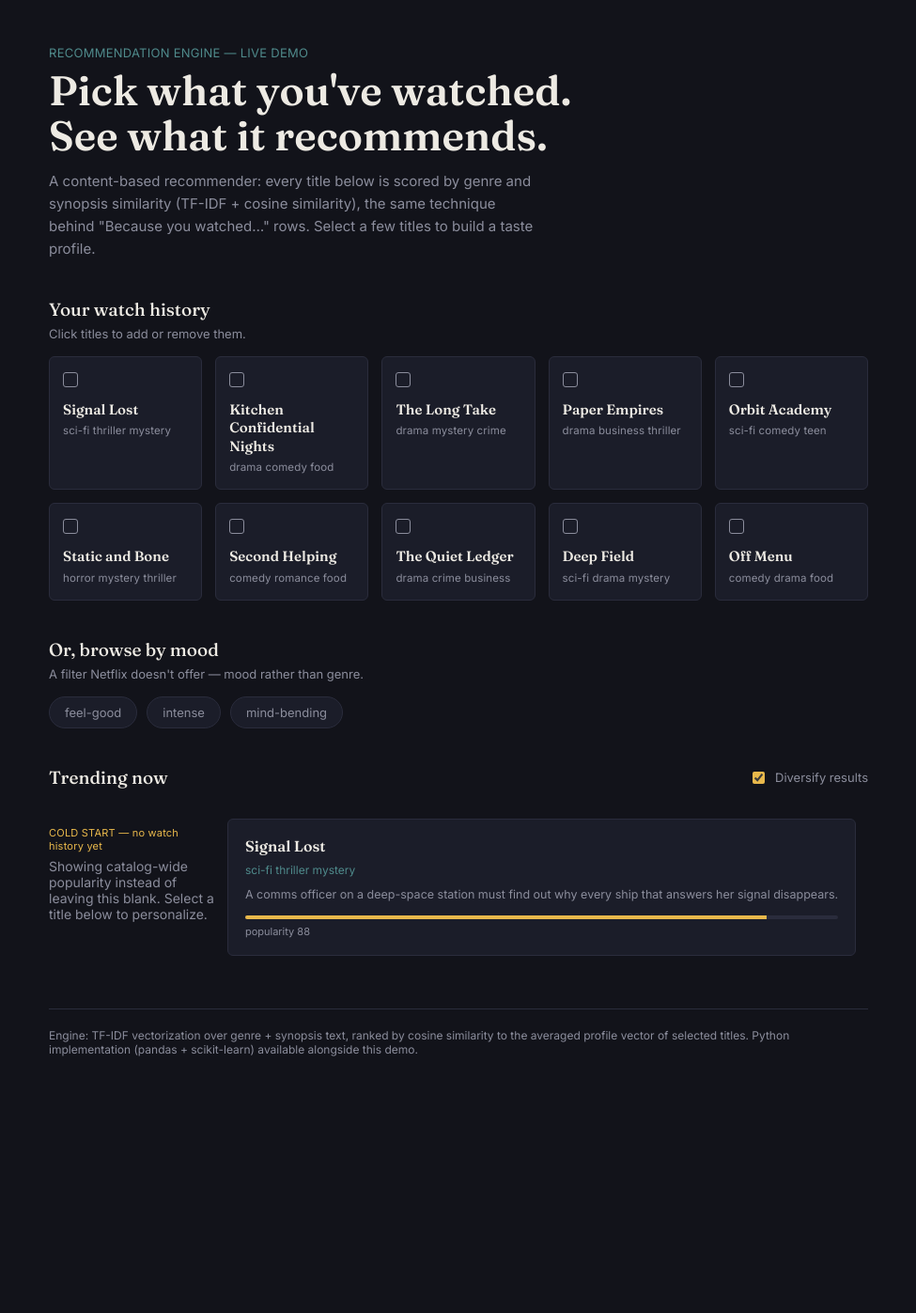
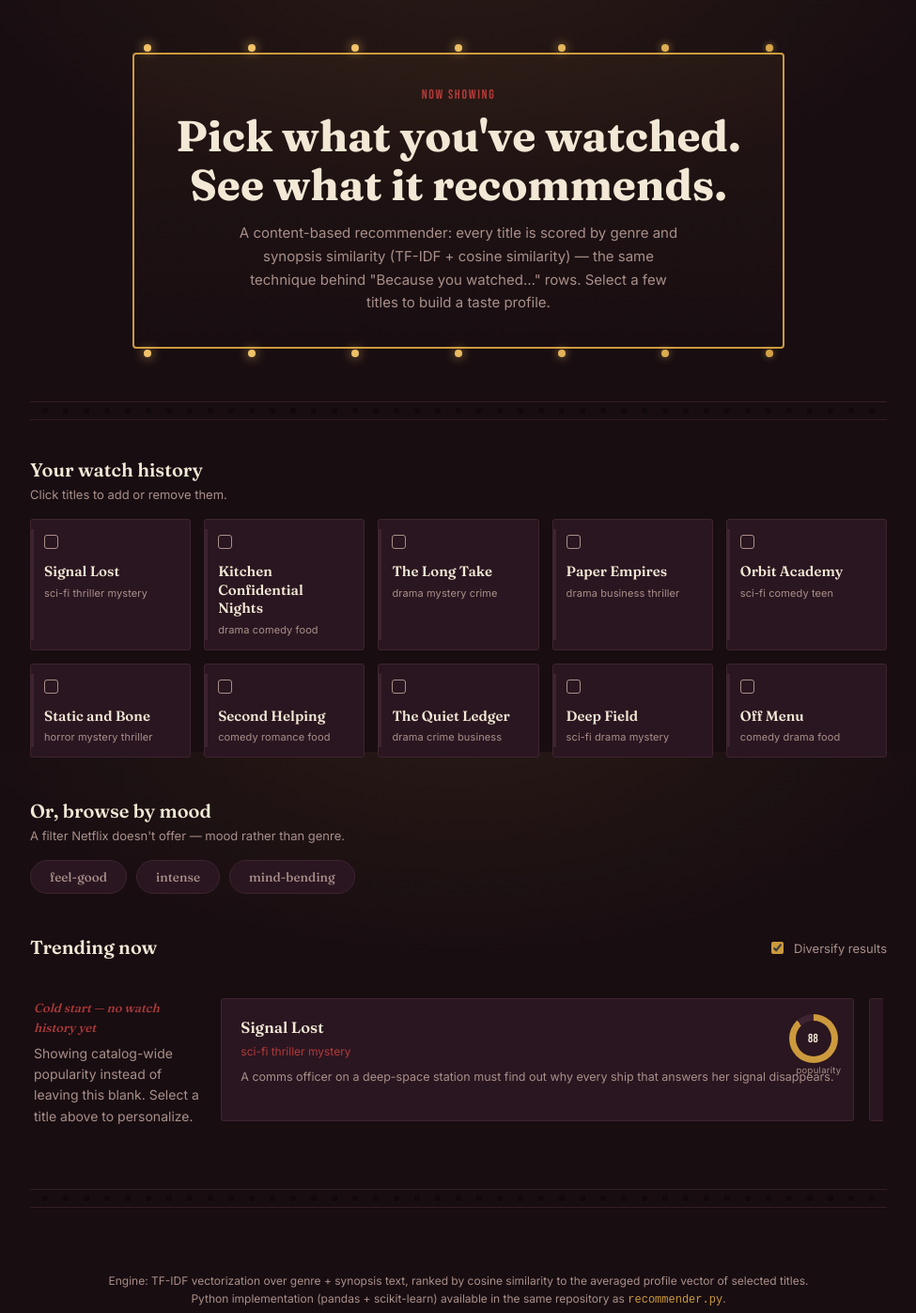
Before and after one commit to Sowji5/Content-Based-Recommendation-Engine, a plain HTML site: page index.html in a window 1280 px wide. Shown: the whole page at 94% size, without its empty margins (152-1127 px from the left). Before the commit the page ends 1204 px from the top, so only its background shows below. Drawn offline with Linux system fonts and the light colour scheme.

Commit message:
Update index.html

```diff
--- a/index.html
+++ b/index.html
@@ -4,85 +4,162 @@
 <meta charset="UTF-8">
 <title>Reelist — Recommendation Engine Demo</title>
 <style>
-  @import url('https://fonts.googleapis.com/css2?family=Fraunces:opsz,wght@9..144,500;9..144,600&family=Inter:wght@400;500;600&display=swap');
+  @import url('https://fonts.googleapis.com/css2?family=Fraunces:opsz,wght@9..144,500;9..144,600;9..144,700&family=Inter:wght@400;500;600&family=Bebas+Neue&display=swap');
 
   :root{
-    --bg:#12131a;
-    --surface:#1b1d29;
-    --surface-hover:#232538;
-    --text:#edeae3;
-    --text-dim:#8b8d9c;
-    --gold:#e8b84b;
-    --teal:#4f8a8b;
-    --border:#2a2c3c;
+    --velvet:#180d11;
+    --velvet-deep:#0f080a;
+    --surface:#2a1620;
+    --surface-hover:#331b28;
+    --cream:#f2e8d5;
+    --dim:#a98f8a;
+    --brass:#cc9a3d;
+    --brass-bright:#f0c369;
+    --rust:#b23a3a;
+    --line:#3d2430;
   }
   *{box-sizing:border-box;}
+  ::selection{background:var(--brass);color:var(--velvet-deep);}
   body{
     margin:0;
-    background:var(--bg);
-    color:var(--text);
+    background:
+      radial-gradient(ellipse 900px 500px at 50% -10%, rgba(204,154,61,0.10), transparent 60%),
+      var(--velvet);
+    background-attachment:fixed;
+    color:var(--cream);
     font-family:'Inter',sans-serif;
     min-height:100vh;
   }
-  .wrap{max-width:920px;margin:0 auto;padding:48px 24px 80px;}
-  header{margin-bottom:40px;}
-  .kicker{color:var(--teal);font-size:13px;letter-spacing:0.02em;margin:0 0 8px;}
+  .wrap{max-width:960px;margin:0 auto;padding:0 24px 90px;}
+
+  /* ---------- Marquee header ---------- */
+  .marquee{
+    position:relative;
+    text-align:center;
+    padding:56px 20px 44px;
+    margin-bottom:12px;
+  }
+  .marquee-frame{
+    display:inline-block;
+    position:relative;
+    padding:34px 44px;
+    border:2px solid var(--brass);
+    border-radius:4px;
+    background:linear-gradient(180deg, rgba(204,154,61,0.06), transparent);
+  }
+  .bulb-row{
+    position:absolute;
+    left:10px; right:10px; top:-11px;
+    display:flex;
+    justify-content:space-between;
+  }
+  .bulb-row.bottom{ top:auto; bottom:-11px; }
+  .bulb{
+    width:8px;height:8px;border-radius:50%;
+    background:var(--brass);
+    box-shadow:0 0 0 rgba(240,195,105,0);
+    animation:flicker 3.2s ease-in-out infinite;
+  }
+  @keyframes flicker{
+    0%,100%{ background:var(--brass); box-shadow:0 0 6px rgba(240,195,105,0.4); }
+    50%{ background:var(--brass-bright); box-shadow:0 0 12px rgba(240,195,105,0.9); }
+  }
+  .kicker{
+    font-family:'Bebas Neue',sans-serif;
+    letter-spacing:0.12em;
+    color:var(--rust);
+    font-size:14px;
+    margin:0 0 10px;
+  }
   h1{
     font-family:'Fraunces',serif;
-    font-weight:600;
-    font-size:clamp(32px,5vw,44px);
-    margin:0 0 12px;
-    line-height:1.1;
+    font-weight:700;
+    font-size:clamp(30px,5vw,46px);
+    margin:0 0 14px;
+    line-height:1.12;
+    color:var(--cream);
   }
-  .sub{color:var(--text-dim);font-size:15px;max-width:520px;line-height:1.6;margin:0;}
+  .sub{
+    color:var(--dim);
+    font-size:15px;
+    max-width:480px;
+    margin:0 auto;
+    line-height:1.65;
+  }
 
-  section{margin-bottom:40px;}
+  /* ---------- Film-strip divider ---------- */
+  .filmstrip{
+    height:20px;
+    margin:8px 0 40px;
+    background-image:
+      radial-gradient(circle, var(--velvet-deep) 3px, transparent 3.5px);
+    background-size:22px 20px;
+    background-position:center;
+    border-top:1px solid var(--line);
+    border-bottom:1px solid var(--line);
+    opacity:0.7;
+  }
+
+  section{margin-bottom:44px;}
   h2{
     font-family:'Fraunces',serif;
-    font-weight:500;
-    font-size:19px;
-    margin:0 0 16px;
-    color:var(--text);
+    font-weight:600;
+    font-size:20px;
+    margin:0 0 6px;
+    color:var(--cream);
   }
-  .hint{color:var(--text-dim);font-size:13px;margin:-10px 0 16px;}
+  .hint{color:var(--dim);font-size:13px;margin:0 0 18px;}
 
+  /* ---------- Watch-history grid ---------- */
   .grid{
     display:grid;
-    grid-template-columns:repeat(auto-fill,minmax(140px,1fr));
+    grid-template-columns:repeat(auto-fill,minmax(150px,1fr));
     gap:14px;
   }
   .card{
+    position:relative;
     background:var(--surface);
-    border:1px solid var(--border);
-    border-radius:6px;
-    padding:16px 14px;
+    border:1px solid var(--line);
+    border-radius:3px;
+    padding:16px 14px 14px;
     cursor:pointer;
-    transition:transform .15s ease, background .15s ease, border-color .15s ease;
+    transition:transform .2s ease, background .2s ease, border-color .2s ease, box-shadow .2s ease;
     user-select:none;
   }
-  .card:hover{background:var(--surface-hover);transform:translateY(-2px);}
+  .card::before{
+    content:'';
+    position:absolute; left:0; top:10px; bottom:10px; width:3px;
+    background:var(--line);
+    transition:background .2s ease;
+  }
+  .card:hover{
+    background:var(--surface-hover);
+    transform:translateY(-3px) rotate(-0.6deg);
+    box-shadow:0 10px 24px rgba(0,0,0,0.35);
+  }
   .card.selected{
-    border-color:var(--gold);
-    background:linear-gradient(180deg, rgba(232,184,75,0.08), var(--surface));
+    border-color:var(--brass);
+    box-shadow:0 0 0 1px var(--brass), 0 10px 24px rgba(0,0,0,0.35);
   }
+  .card.selected::before{ background:var(--brass); }
   .card .badge{
     display:inline-block;
-    width:16px;height:16px;
+    width:15px;height:15px;
     border-radius:3px;
-    border:1.5px solid var(--text-dim);
+    border:1.5px solid var(--dim);
     margin-bottom:10px;
     position:relative;
   }
   .card.selected .badge{
-    border-color:var(--gold);
-    background:var(--gold);
+    border-color:var(--brass);
+    background:var(--brass);
   }
   .card.selected .badge::after{
     content:'';
     position:absolute;
     left:4px;top:1px;
     width:4px;height:8px;
-    border:solid var(--bg);
+    border:solid var(--velvet-deep);
     border-width:0 2px 2px 0;
     transform:rotate(45deg);
   }
@@ -93,77 +170,36 @@
     line-height:1.3;
     margin-bottom:6px;
   }
-  .card .genres{font-size:11.5px;color:var(--text-dim);letter-spacing:0.01em;}
+  .card .genres{font-size:11px;color:var(--dim);letter-spacing:0.01em;}
 
-  .row{
-    display:flex;
-    gap:14px;
-    overflow-x:auto;
-    padding-bottom:8px;
-  }
-  .rec-card{
-    background:var(--surface);
-    border:1px solid var(--border);
-    border-radius:6px;
-    padding:18px;
-    min-width:190px;
-    flex:0 0 auto;
-  }
-  .rec-card .title{
-    font-family:'Fraunces',serif;
-    font-weight:600;
-    font-size:16px;
-    margin-bottom:8px;
-  }
-  .rec-card .genres{font-size:12px;color:var(--teal);margin-bottom:10px;}
-  .rec-card .desc{font-size:12.5px;color:var(--text-dim);line-height:1.5;margin-bottom:12px;}
-  .score-bar{
-    height:4px;
-    background:var(--border);
-    border-radius:2px;
-    overflow:hidden;
-  }
-  .score-fill{height:100%;background:var(--gold);}
-  .score-label{font-size:11px;color:var(--text-dim);margin-top:6px;}
-
-  .empty{
-    color:var(--text-dim);
-    font-size:14px;
-    padding:24px 0;
-  }
-  .empty .tag{
-    display:inline-block;
-    color:var(--gold);
-    font-size:11px;
-    letter-spacing:0.02em;
-    margin-bottom:6px;
-  }
-
+  /* ---------- Mood chips ---------- */
   .chips{display:flex;gap:10px;flex-wrap:wrap;}
   .chip{
     background:var(--surface);
-    border:1px solid var(--border);
-    color:var(--text-dim);
-    font-size:13px;
-    padding:8px 16px;
+    border:1px solid var(--line);
+    color:var(--dim);
+    font-family:'Fraunces',serif;
+    font-size:13.5px;
+    padding:9px 20px;
     border-radius:999px;
     cursor:pointer;
-    transition:all .15s ease;
+    transition:all .18s ease;
   }
-  .chip:hover{border-color:var(--teal);color:var(--text);}
+  .chip:hover{border-color:var(--rust);color:var(--cream);}
   .chip.active{
-    background:var(--teal);
-    border-color:var(--teal);
-    color:var(--bg);
+    background:var(--rust);
+    border-color:var(--rust);
+    color:var(--cream);
   }
 
+  /* ---------- Recommendation row ---------- */
   .recs-header{
     display:flex;
     align-items:baseline;
     justify-content:space-between;
     flex-wrap:wrap;
     gap:10px;
-    margin-bottom:16px;
+    margin-bottom:18px;
   }
   .recs-header h2{margin:0;}
   .toggle{
@@ -171,34 +207,130 @@
     align-items:center;
     gap:8px;
     font-size:13px;
-    color:var(--text-dim);
+    color:var(--dim);
     cursor:pointer;
   }
-  .toggle input{accent-color:var(--gold);}
+  .toggle input{accent-color:var(--brass);}
 
-  .why{
+  .row{
+    display:flex;
+    gap:16px;
+    overflow-x:auto;
+    padding:4px 4px 14px;
+  }
+  .rec-card{
+    background:var(--surface);
+    border:1px solid var(--line);
+    border-radius:3px;
+    padding:20px;
+    min-width:210px;
+    flex:0 0 auto;
+    position:relative;
+  }
+  .rec-card .title{
+    font-family:'Fraunces',serif;
+    font-weight:600;
+    font-size:16.5px;
+    margin-bottom:8px;
+    padding-right:60px;
+  }
+  .rec-card .genres{font-size:12px;color:var(--rust);margin-bottom:10px;}
+  .rec-card .why{
     font-size:11.5px;
-    color:var(--gold);
+    color:var(--brass-bright);
     margin-bottom:10px;
+    font-style:italic;
+  }
+  .rec-card .desc{font-size:12.5px;color:var(--dim);line-height:1.55;}
+
+  /* circular film-reel style match meter, top-right of each card */
+  .meter{
+    position:absolute;
+    top:16px; right:16px;
+    width:52px;height:52px;
+    border-radius:50%;
+    background:conic-gradient(var(--brass) calc(var(--pct) * 1%), var(--line) 0);
+    display:flex;align-items:center;justify-content:center;
+  }
+  .meter .hole{
+    width:38px;height:38px;
+    border-radius:50%;
+    background:var(--surface);
+    display:flex;align-items:center;justify-content:center;
+    font-family:'Bebas Neue',sans-serif;
+    font-size:13px;
+    color:var(--cream);
+    letter-spacing:0.02em;
+  }
+  .meter-label{
+    position:absolute;
+    top:70px; right:12px;
+    font-size:9.5px;
+    color:var(--dim);
+    letter-spacing:0.03em;
+    text-align:right;
+    width:60px;
+  }
+
+  .empty{
+    color:var(--dim);
+    font-size:14px;
+    padding:20px 0 8px;
+    line-height:1.6;
+  }
+  .empty .tag{
+    display:inline-block;
+    color:var(--rust);
+    font-family:'Fraunces',serif;
+    font-style:italic;
+    font-size:13px;
+    margin-bottom:6px;
   }
 
   footer{
-    color:var(--text-dim);
+    color:var(--dim);
     font-size:12px;
-    border-top:1px solid var(--border);
-    padding-top:20px;
-    margin-top:20px;
+    line-height:1.6;
+    padding-top:28px;
+    text-align:center;
   }
-  footer code{color:var(--gold);}
+  footer code{color:var(--brass);}
+
+  @media (prefers-reduced-motion: reduce){
+    .bulb{ animation:none; }
+    .card, .card:hover{ transition:none; transform:none; }
+  }
 </style>
 </head>
 <body>
 <div class="wrap">
-  <header>
-    <p class="kicker">RECOMMENDATION ENGINE — LIVE DEMO</p>
-    <h1>Pick what you've watched.<br>See what it recommends.</h1>
-    <p class="sub">A content-based recommender: every title below is scored by genre and synopsis similarity (TF-IDF + cosine similarity), the same technique behind "Because you watched…" rows. Select a few titles to build a taste profile.</p>
-  </header>
+  <div class="marquee">
+    <div class="marquee-frame">
+      <div class="bulb-row">
+        <div class="bulb" style="animation-delay:0s"></div>
+        <div class="bulb" style="animation-delay:0.2s"></div>
+        <div class="bulb" style="animation-delay:0.4s"></div>
+        <div class="bulb" style="animation-delay:0.6s"></div>
+        <div class="bulb" style="animation-delay:0.8s"></div>
+        <div class="bulb" style="animation-delay:1s"></div>
+        <div class="bulb" style="animation-delay:1.2s"></div>
+      </div>
+      <p class="kicker">Now showing</p>
+      <h1>Pick what you've watched.<br>See what it recommends.</h1>
+      <p class="sub">A content-based recommender: every title is scored by genre and synopsis similarity (TF-IDF + cosine similarity) — the same technique behind "Because you watched…" rows. Select a few titles to build a taste profile.</p>
+      <div class="bulb-row bottom">
+        <div class="bulb" style="animation-delay:0.1s"></div>
+        <div class="bulb" style="animation-delay:0.3s"></div>
+        <div class="bulb" style="animation-delay:0.5s"></div>
+        <div class="bulb" style="animation-delay:0.7s"></div>
+        <div class="bulb" style="animation-delay:0.9s"></div>
+        <div class="bulb" style="animation-delay:1.1s"></div>
+        <div class="bulb" style="animation-delay:1.3s"></div>
+      </div>
+    </div>
+  </div>
+
+  <div class="filmstrip"></div>
 
   <section>
     <h2>Your watch history</h2>
@@ -223,8 +355,11 @@
     <div class="row" id="recs"></div>
   </section>
 
+  <div class="filmstrip"></div>
+
   <footer>
-    Engine: TF-IDF vectorization over genre + synopsis text, ranked by cosine similarity to the averaged profile vector of selected titles. Python implementation (pandas + scikit-learn) available alongside this demo.
+    Engine: TF-IDF vectorization over genre + synopsis text, ranked by cosine similarity to the averaged profile vector of selected titles.<br>
+    Python implementation (pandas + scikit-learn) available in the same repository as <code>recommender.py</code>.
   </footer>
 </div>
 
@@ -272,7 +407,6 @@ function cosine(a,b){
   if(na===0||nb===0) return 0;
   return dot/(Math.sqrt(na)*Math.sqrt(nb));
 }
-
 function cosineArr(a,b){ return cosine(a,b); }
 
 function profileVector(ids){
@@ -285,7 +419,7 @@ function explain(profile, candidateIdx, topK=3){
   const cand = vectors[candidateIdx];
   const contributions = vocab.map((w,i) => [w, profile[i]*cand[i]]);
   return contributions.filter(([,v])=>v>0).sort((a,b)=>b[1]-a[1]).slice(0,topK).map(([w])=>w)
-    .filter(w => w.length > 2); // drop tiny stopword-like tokens
+    .filter(w => w.length > 2);
 }
 
 // MMR diversification: balance relevance against novelty vs. already-picked items
@@ -346,6 +480,15 @@ function renderCatalog(){
   });
 }
 
+function meterHtml(pct, label){
+  return `
+    <div class="meter" style="--pct:${pct}">
+      <div class="hole">${Math.round(pct)}</div>
+    </div>
+    <div class="meter-label">${label}</div>
+  `;
+}
+
 function renderRecCards(items, {showWhy=false, profile=null, showPopularity=false}={}){
   recsEl.innerHTML = '';
   const maxScore = Math.max(...items.map(s=>s.score ?? 0), 0.001);
@@ -355,24 +498,36 @@ function renderRecCards(items, {showWhy=false, profile=null, showPopularity=fals
     let whyHtml = '';
     if(showWhy && profile){
       const terms = explain(profile, idx);
-      if(terms.length) whyHtml = `<div class="why">recommended because it shares: ${terms.join(', ')}</div>`;
+      if(terms.length) whyHtml = `<div class="why">shares: ${terms.join(', ')}</div>`;
     }
-    const barHtml = showPopularity
-      ? `<div class="score-bar"><div class="score-fill" style="width:${item.popularity}%"></div></div><div class="score-label">popularity ${item.popularity}</div>`
-      : `<div class="score-bar"><div class="score-fill" style="width:${(score/maxScore*100).toFixed(0)}%"></div></div><div class="score-label">match ${(score*100).toFixed(1)}%</div>`;
+    const pct = showPopularity ? item.popularity : Math.round((score/maxScore)*100);
+    const label = showPopularity ? 'popularity' : 'match';
     el.innerHTML = `
+      ${meterHtml(pct, label)}
       <div class="title">${item.title}</div>
       <div class="genres">${item.genres}</div>
       ${whyHtml}
       <div class="desc">${item.desc}</div>
-      ${barHtml}
     `;
     recsEl.appendChild(el);
   });
 }
 
+function renderRecCardsTo(container, items, {showPopularity=false}={}){
+  items.forEach(({item}) => {
+    const el = document.createElement('div');
+    el.className = 'rec-card';
+    el.innerHTML = `
+      ${meterHtml(item.popularity, 'popularity')}
+      <div class="title">${item.title}</div>
+      <div class="genres">${item.genres}</div>
+      <div class="desc">${item.desc}</div>
+    `;
+    container.appendChild(el);
+  });
+}
+
 function renderRecs(){
-  // Mood filter takes priority when active
   if(activeMood){
     recsTitle.textContent = `Mood: ${activeMood}`;
     const items = CATALOG
@@ -384,11 +539,10 @@ function renderRecs(){
     return;
   }
 
-  // Cold start: nothing selected yet -> popularity fallback, not a blank state
   if(selected.size === 0){
     recsTitle.textContent = 'Trending now';
     const items = [...CATALOG].sort((a,b)=>b.popularity-a.popularity).slice(0,4).map(item=>({item}));
-    recsEl.innerHTML = `<div class="empty"><span class="tag">COLD START — no watch history yet</span><br>Showing catalog-wide popularity instead of leaving this blank. Select a title below to personalize.</div>`;
+    recsEl.innerHTML = `<div class="empty"><span class="tag">Cold start — no watch history yet</span><br>Showing catalog-wide popularity instead of leaving this blank. Select a title above to personalize.</div>`;
     const row = document.createElement('div');
     row.className = 'row';
     row.style.marginTop = '16px';
@@ -410,22 +564,6 @@ function renderRecs(){
   renderRecCards(items, {showWhy:true, profile});
 }
 
-// helper to render into an arbitrary container (used for the cold-start trending row)
-function renderRecCardsTo(container, items, {showPopularity=false}={}){
-  items.forEach(({item}) => {
-    const el = document.createElement('div');
-    el.className = 'rec-card';
-    el.innerHTML = `
-      <div class="title">${item.title}</div>
-      <div class="genres">${item.genres}</div>
-      <div class="desc">${item.desc}</div>
-      <div class="score-bar"><div class="score-fill" style="width:${item.popularity}%"></div></div>
-      <div class="score-label">popularity ${item.popularity}</div>
-    `;
-    container.appendChild(el);
-  });
-}
-
 diversifyToggle.addEventListener('change', renderRecs);
 renderCatalog();
 renderMoods();
```
